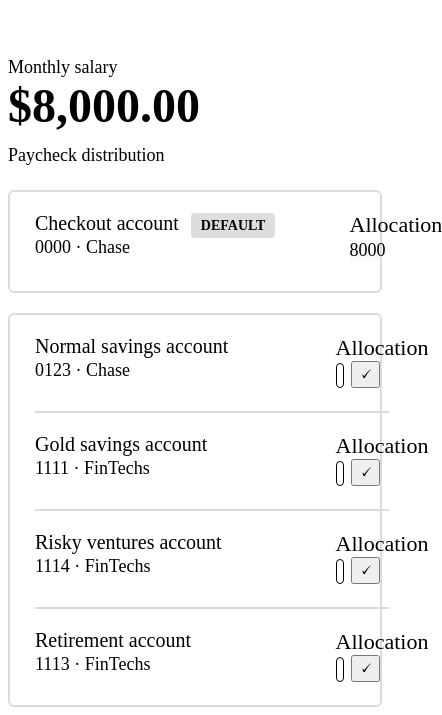
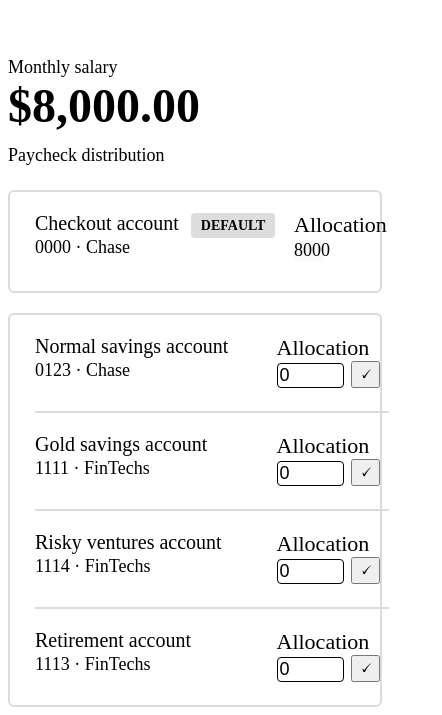
Before and after one commit to Andres9888/Zurp-Andres-G-Project, a React (Create React App) app: page / in a window 390 px wide. Shown: the part 235-950 px from the top of the page, 442 px wide, since content can reach past the window. Built offline with nearby package versions, Linux system fonts and the light colour scheme.

Commit message:
refactor and add mobile styles

```diff
--- a/src/App.js
+++ b/src/App.js
@@ -1,12 +1,15 @@
+import { useState } from "react"
+
+import styled from "styled-components"
+import useSWR from "swr"
+
+import { getUserDetails, listUserAccounts } from "./api"
 import {
   AlternativePayCheckDistributionList,
   FormattedSalaryToCurrency as MonthlySalary,
+  DefaultPaycheckDistribution,
 } from "./components"
-import { useState } from "react"
-import { getUserDetails, listUserAccounts } from "./api"
 import { formatCurrencyToPlaceValue } from "./helper/formatCurrency"
-import styled from "styled-components"
-import useSWR from "swr"
 
 export default function App() {
   const [userDetails, setUserDetails] = useState()
@@ -31,104 +34,48 @@ export default function App() {
     setTotalAllocation(TotalSplitAllocation)
     return [userDetailsData, userAccountsData]
   }
-  const { data, error, mutate } = useSWR(["batchedQuery"], multiFetcher)
+  const {
+    data,
+    error,
+    mutate: refetch,
+  } = useSWR(["batchedQuery"], multiFetcher)
 
   if (!data) return <div>Loading...</div>
   if (error) return <div>Error</div>
 
   const { monthlySalary } = userDetails
-  const { name: accountType, institution, maskedAccountNumber } = defaultAccount
 
   return (
     <Container>
       <Header>Monthly salary</Header>
       <MonthlySalary>{monthlySalary}</MonthlySalary>
       <SubHeader>Paycheck distribution </SubHeader>
-      <DefaultPaycheckDistribution>
-        <AccountsDetails>
-          <AccountsType>
-            {accountType}
-            <DefaultTag>DEFAULT</DefaultTag>
-          </AccountsType>
-          <InstitutionDetails>{`${maskedAccountNumber} · ${institution}`}</InstitutionDetails>
-        </AccountsDetails>
-        <DepositDetails>
-          <DepositDescription>Allocation</DepositDescription>
-          <DepositAmount>{totalAllocation}</DepositAmount>
-        </DepositDetails>
-      </DefaultPaycheckDistribution>
+      <DefaultPaycheckDistribution
+        defaultAccount={defaultAccount}
+        totalAllocation={totalAllocation}
+      />
       <AlternativePayCheckDistributionList
+        refetch={refetch}
+        totalAllocation={totalAllocation}
         userAccounts={userAccounts}
-        totalAllocation={totalAllocation}
-        refetch={mutate}
       />
     </Container>
   )
 }
 
 const Container = styled.div`
+  margin: 0 auto;
+  max-width: 1228px;
   padding-top: 284px;
-  max-width: 1228px;
-  margin: 0 auto;
 `
 const Header = styled.h2`
-  margin-top: 0px;
-  margin-bottom: 0px;
   font-size: 18px;
   font-weight: 400;
+  margin-bottom: 0px;
+  margin-top: 0px;
 `
 const SubHeader = styled.h4`
-  margin-top: 0px;
   font-size: 18px;
   font-weight: 400;
+  margin-top: 0px;
 `
-
-const DefaultPaycheckDistribution = styled.div`
-  border: 2px solid #dbdbdb;
-  display: flex;
-  border-radius: 6px;
-  margin-bottom: 20px;
-`
-const AccountsDetails = styled.div`
-  margin-left: 25px;
-  width: 85%;
-  font-weight: 400;
-`
-const AccountsType = styled.h5`
-  font-size: 20px;
-  margin-top: 20px;
-  margin-bottom: 2px;
-  font-weight: 400;
-`
-const DefaultTag = styled.span`
-  font-size: 14px;
-  font-weight: 700;
-  margin-left: 12px;
-  margin-top: 20px;
-  margin-bottom: 2px;
-  background: #dddddd;
-  padding: 5px 10px;
-  border-radius: 4px;
-`
-const InstitutionDetails = styled.h5`
-  font-size: 18px;
-  margin-top: 2px;
-  font-weight: 400;
-`
-const DepositDetails = styled.div`
-  width: 8%;
-`
-
-const DepositDescription = styled.h5`
-  font-size: 22px;
-  margin-top: 20px;
-  margin-bottom: 2px;
-  font-weight: 400;
-`
-
-const DepositAmount = styled.h5`
-  font-size: 18px;
-  margin-top: 2px;
-  background-color: #f9f9f9;
-  font-weight: 400;
-`
--- a/src/components/AlternativePayCheckDistribution.js
+++ b/src/components/AlternativePayCheckDistribution.js
@@ -1,5 +1,7 @@
+import { useState } from "react"
+
 import styled from "styled-components"
-import { useState } from "react"
+
 import { updateUserAccount } from "../api"
 
 export const AlternativePayCheckDistribution = ({
@@ -18,13 +20,16 @@ export const AlternativePayCheckDistribution = ({
     splitAllocationAmount || 0
   )
 
+  const blockInvalidChar = (e) =>
+    ["e", "E", "+", "-"].includes(e.key) && e.preventDefault()
+
   const handleInputChange = (event) => {
     const { value } = event.target
     if (value < 0) return alert("Please enter a positive number")
     if (value > totalAllocation) {
       alert("You can't allocate more than your monthly salary")
     } else {
-      setAccountDistribution(parseInt(value, 10))
+      setAccountDistribution(Number.parseInt(value, 10))
     }
   }
   const handleSubmit = async () => {
@@ -39,8 +44,6 @@ export const AlternativePayCheckDistribution = ({
       }
     }
   }
-  const blockInvalidChar = (e) =>
-    ["e", "E", "+", "-"].includes(e.key) && e.preventDefault()
 
   return (
     <>
@@ -72,39 +75,45 @@ const PaycheckDistribution = styled.div`
 `
 const Divider = styled.div`
   border: 1px solid #dbdbdb;
+  margin-left: 25px;
   width: 95%;
-  margin-left: 25px;
   :last-child {
     display: none;
   }
 `
 
 const AccountsDetails = styled.div`
+  font-weight: 400;
   margin-left: 25px;
   width: 85%;
-  font-weight: 400;
+  @media (max-width: 900px) {
+    width: 70%;
+  }
 `
 const AccountsType = styled.h5`
   font-size: 20px;
+  font-weight: 400;
+  margin-bottom: 2px;
   margin-top: 20px;
-  margin-bottom: 2px;
-  font-weight: 400;
 `
 
 const InstitutionDetails = styled.h5`
   font-size: 18px;
+  font-weight: 400;
   margin-top: 2px;
-  font-weight: 400;
 `
 const DepositDetails = styled.div`
   width: 12%;
+  @media (max-width: 900px) {
+    width: 30%;
+  }
 `
 
 const DepositDescription = styled.h5`
   font-size: 22px;
+  font-weight: 400;
+  margin-bottom: 0px;
   margin-top: 20px;
-  margin-bottom: 0px;
-  font-weight: 400;
 `
 const DepositInputContainer = styled.div`
   display: flex;
@@ -126,6 +135,6 @@ const DepositAmountInput = styled.input.attrs({
   border: 1px solid black;
 `
 const Button = styled.button`
+  font-size: 18px;
   margin-left: 7px;
-  font-size: 18px;
 `
--- a/src/components/AlternativePayCheckDistributionList.js
+++ b/src/components/AlternativePayCheckDistributionList.js
@@ -1,5 +1,7 @@
+import styled from "styled-components"
+
 import { AlternativePayCheckDistribution } from "../components/AlternativePayCheckDistribution"
-import styled from "styled-components"
+
 export const AlternativePayCheckDistributionList = ({
   userAccounts,
   totalAllocation,
@@ -15,8 +17,8 @@ export const AlternativePayCheckDistributionList = ({
         <AlternativePayCheckDistribution
           key={account.id}
           alternativeAccount={account}
+          refetch={refetch}
           totalAllocation={totalAllocation}
-          refetch={refetch}
         />
       ))}
     </PaycheckDistributionContainer>
@@ -25,7 +27,7 @@ export const AlternativePayCheckDistributionList = ({
 
 const PaycheckDistributionContainer = styled.div`
   border: 2px solid #dbdbdb;
+  border-radius: 6px;
   display: flex;
-  border-radius: 6px;
   flex-direction: column;
 `
--- /dev/null
+++ b/src/components/DefaultPaycheckDistribution.js
@@ -0,0 +1,76 @@
+import styled from "styled-components"
+
+export const DefaultPaycheckDistribution = ({
+  defaultAccount,
+  totalAllocation,
+}) => {
+  const { name: accountType, institution, maskedAccountNumber } = defaultAccount
+
+  return (
+    <DefaultPaycheckDistributionContainer>
+      <AccountsDetails>
+        <AccountsType>
+          {accountType}
+          <DefaultTag>DEFAULT</DefaultTag>
+        </AccountsType>
+        <InstitutionDetails>{`${maskedAccountNumber} · ${institution}`}</InstitutionDetails>
+      </AccountsDetails>
+      <DepositDetails>
+        <DepositDescription>Allocation</DepositDescription>
+        <DepositAmount>{totalAllocation}</DepositAmount>
+      </DepositDetails>
+    </DefaultPaycheckDistributionContainer>
+  )
+}
+const DefaultPaycheckDistributionContainer = styled.div`
+  border: 2px solid #dbdbdb;
+  border-radius: 6px;
+  display: flex;
+  margin-bottom: 20px;
+`
+const AccountsDetails = styled.div`
+  font-weight: 400;
+  margin-left: 25px;
+  width: 85%;
+  @media (max-width: 900px) {
+    width: 70%;
+  }
+`
+const AccountsType = styled.h5`
+  font-size: 20px;
+  font-weight: 400;
+  margin-bottom: 2px;
+  margin-top: 20px;
+`
+const DefaultTag = styled.span`
+  background: #dddddd;
+  border-radius: 4px;
+  font-size: 14px;
+  font-weight: 700;
+  margin-bottom: 2px;
+  margin-left: 12px;
+  margin-top: 20px;
+  padding: 5px 10px;
+`
+const InstitutionDetails = styled.h5`
+  font-size: 18px;
+  font-weight: 400;
+  margin-top: 2px;
+`
+const DepositDetails = styled.div`
+  width: 8%;
+`
+
+const DepositDescription = styled.h5`
+  font-size: 22px;
+  font-weight: 400;
+  margin-bottom: 2px;
+  margin-top: 20px;
+`
+
+const DepositAmount = styled.h5`
+  background-color: #f9f9f9;
+  font-size: 18px;
+  font-weight: 400;
+  margin-top: 2px;
+`
--- a/src/components/index.js
+++ b/src/components/index.js
@@ -1,3 +1,4 @@
 export * from "./AlternativePayCheckDistribution"
 export * from "./AlternativePayCheckDistributionList"
 export * from "./FormattedSalaryToCurrency"
+export * from "./DefaultPaycheckDistribution"
```
